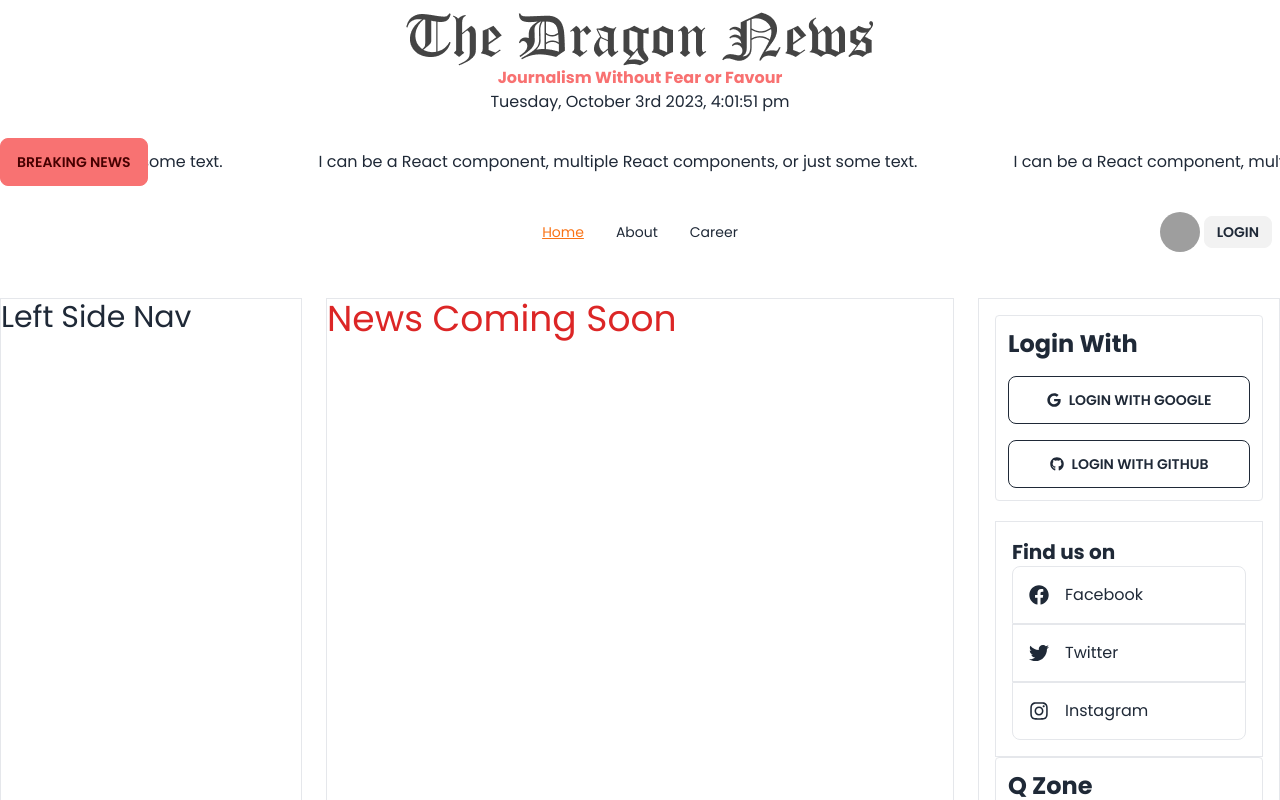
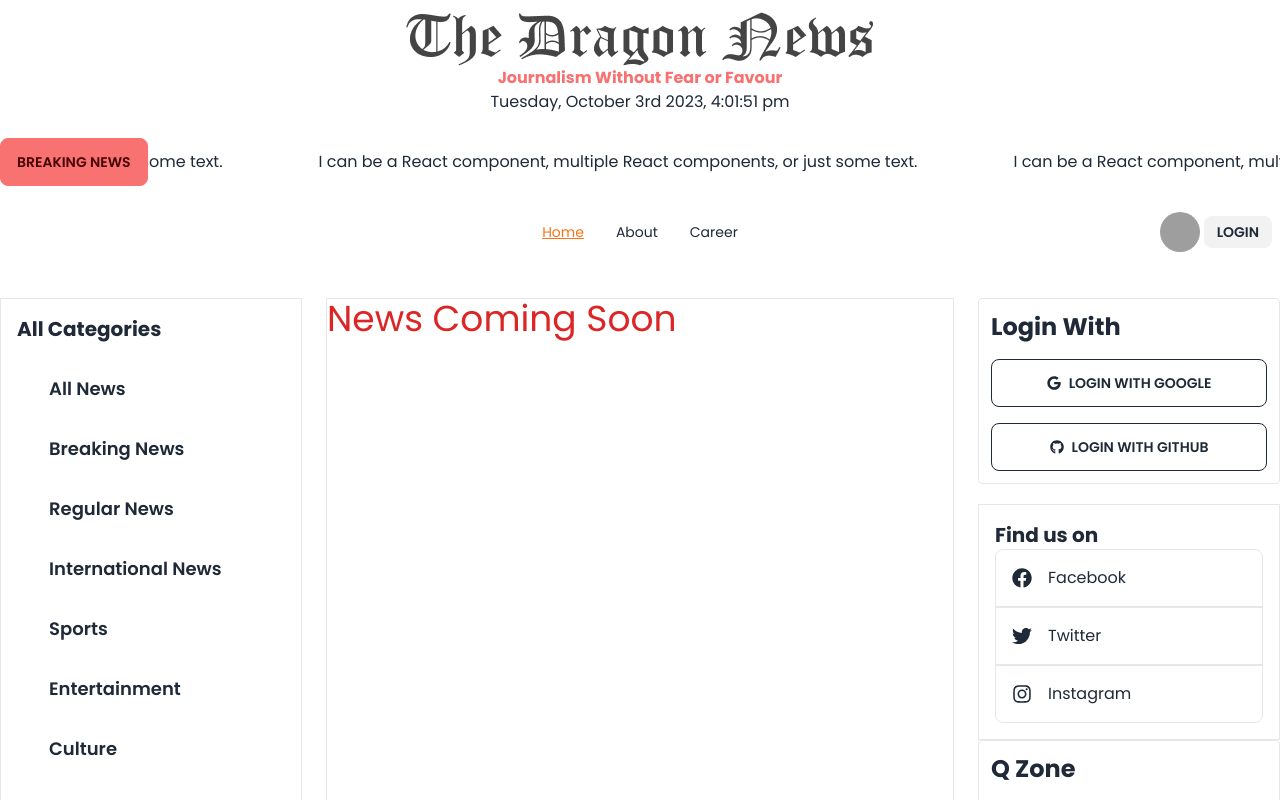
Before and after one commit to swadebsharma10/dragon-news-authentication, a React (Vite) app: page / in a window 1280 px wide. Shown: the top 800 px of the page. Built offline with nearby package versions, Linux system fonts and the light colour scheme; grey boxes are pictures that could not be loaded.

Commit message:
added leftside navigation

```diff
--- a/src/SharedPages/LeftSiteNav/LeftSideNav.jsx
+++ b/src/SharedPages/LeftSiteNav/LeftSideNav.jsx
@@ -1,10 +1,39 @@
+import { useEffect, useState } from "react";
+import { NavLink } from "react-router-dom";
 
 
 const LeftSideNav = () => {
+    const [categories, setCategories] = useState([]);
+
+    useEffect(()=>{
+        fetch('/public/categories.json')
+        .then(res => res.json())
+        .then(data => setCategories(data))
+    }, [])
+
     return (
-        <div>
-            <h3 className="text-3xl">Left Side Nav</h3>
-        </div>
+        <section className="p-4">
+            <div>
+            <h3 className="text-xl mb-8 font-bold">All Categories</h3>
+           <div className="space-y-8">
+           {
+            categories.map(category => <p
+                className="ml-8 text-lg font-semibold"
+                key={category.id}>
+
+                <NavLink
+  to={`/category/${category.id}`}
+  className={({ isActive}) =>
+      isActive ? "text-orange-600 underline" : ""
+  }
+>
+  {category.name}
+</NavLink>
+                </p> )
+        }
+           </div>
+            </div>
+        </section>
     );
 };
 
--- a/src/SharedPages/RightSiteNav/RightSiteNav.jsx
+++ b/src/SharedPages/RightSiteNav/RightSiteNav.jsx
@@ -6,7 +6,7 @@ import qZone2 from '../../assets/qZone3.png';
 
 const RightSiteNav = () => {
   return (
-    <section className=" m-4">
+    <section className="">
       <div className="space-y-4 mb-5 border p-3 rounded">
       <h3 className="text-2xl font-bold">Login With </h3>
         <button className="btn btn-outline w-full">
--- a/src/pages/Home/Home.jsx
+++ b/src/pages/Home/Home.jsx
@@ -19,7 +19,7 @@ const Home = () => {
       <div className="md:col-span-2 border">
         <h3 className="text-4xl text-red-600">News Coming Soon</h3>
       </div>
-      <div className="border">
+      <div className="">
          <RightSiteNav></RightSiteNav>
       </div>
          </div>
```
